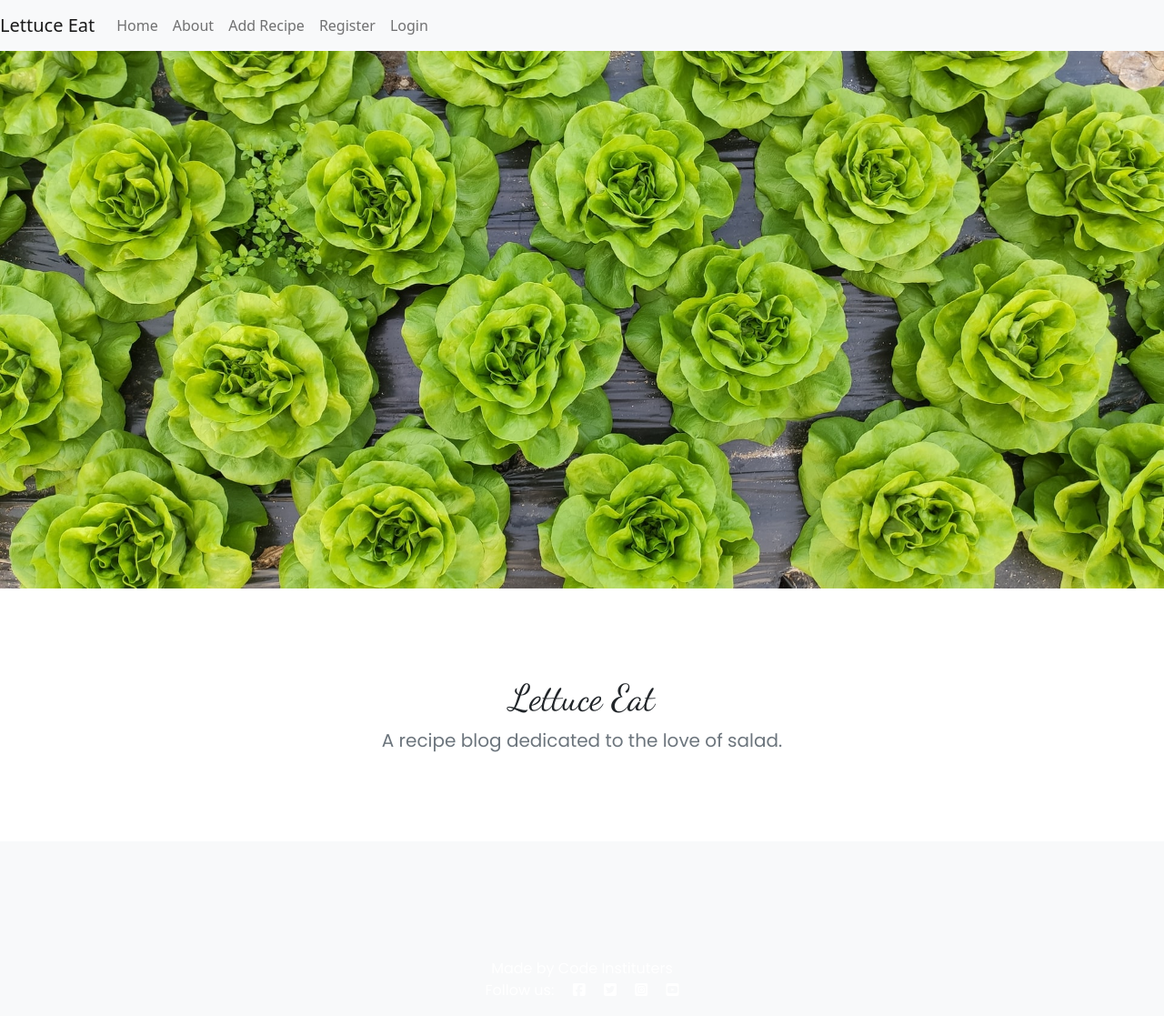
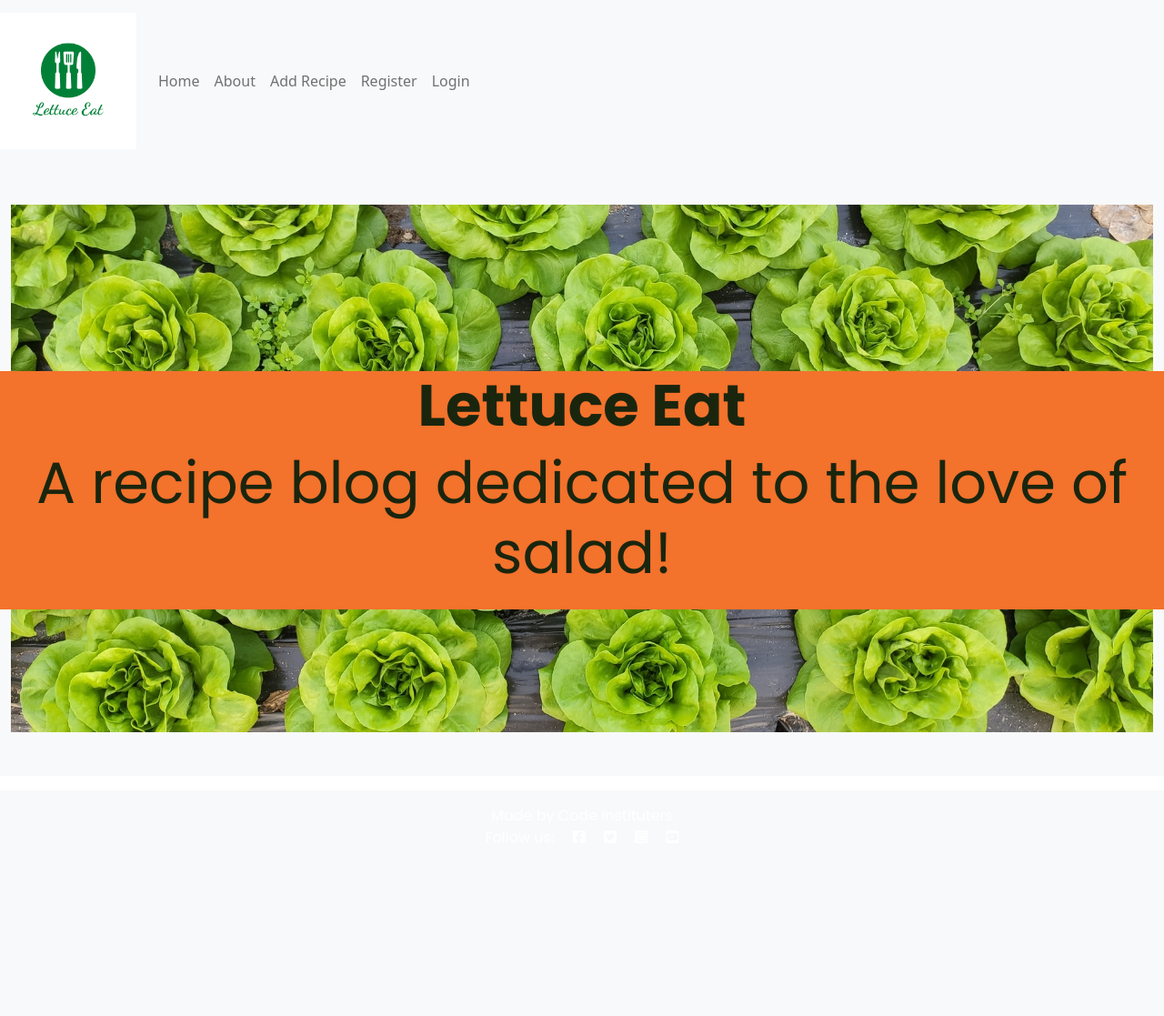
Before and after one commit to Kat632/PP4-LettuceEat, a Django app: page / in a window 1280 px wide. Shown: the whole page at 91% size. After the commit the page ends 805 px from the top, so only its background shows below. Run offline with Django 3.2, Linux system fonts and the light colour scheme; data that the repository does not hold is empty; some libraries are stand-ins or nearby versions.

Commit message:
add logo and more styling

```diff
--- a/blog/forms.py
+++ b/blog/forms.py
@@ -19,6 +19,7 @@ class RecipeForm(forms.ModelForm):
         model = Recipe
         fields = [
             'title',
+            'slug',
             'excerpt',
             'prep_time',
             'difficulty',
--- a/static/css/style.css
+++ b/static/css/style.css
@@ -53,3 +53,33 @@
   .lettuce-eat {
     font-family: 'Dancing Script', cursive;
   }
+
+  .header-image {
+    position: relative;
+}
+
+.caption {
+    position: absolute;
+    top: 45%;
+    left: 0;
+    width: 100%;
+    background-color: #F3722C;
+  }
+
+  .lettuce-text {
+    color: #1A250E;
+    font-size: 4rem;
+  }
+
+/*
+ BUTTON STYLING
+*/
+
+.btn {
+  position: relative;
+  color: #1A250E;
+  width: 256px;
+  height: 64px;
+  line-height: 64px;
+  transition: all 0.3s;
+}
--- a/templates/base.html
+++ b/templates/base.html
@@ -1,5 +1,3 @@
-{% load static %}
-
 <!DOCTYPE html>
 <html lang="en">
   <head>
@@ -21,6 +19,7 @@
     </script>
 
     <!-- Custom styles for this template -->
+    {% load static %}
     <link rel="stylesheet" href="{% static 'css/style.css' %}">
 
     <!-- Font Awesome -->
@@ -33,10 +32,9 @@
 
       <!-- Navigation-->
       <nav class="navbar navbar-expand-lg navbar-light bg-light">
-        <a class="navbar-brand" href="{% url 'home' %}">Lettuce Eat</a>
-        <button class="navbar-toggler" type="button" data-toggle="collapse" data-target="#navbarTogglerDemo02" aria-controls="navbarTogglerDemo02" aria-expanded="false" aria-label="Toggle navigation">
-          <span class="navbar-toggler-icon"></span>
-        </button>
+        {% load static %}
+        <a class="navbar-brand" href="{% url 'home' %}"><img src="{% static '/site_images/lettuce-eat-logo.png' %}" alt="Lettuce Eat Logo" width="150" height="150"
+            class="d-inline-block align-text-top"></a>
 
         <div class="collapse navbar-collapse" id="navbarTogglerDemo02">
           <ul class="navbar-nav mr-auto mt-2 mt-lg-0">
--- a/templates/create_recipe.html
+++ b/templates/create_recipe.html
@@ -10,10 +10,10 @@
 
 {% block content %}
     {% if user.is_authenticated %}
-    <div class="container text-light">
+    <div class="container text-dark">
         <div class="row">
             <div class="col mt-3 mb-5">
-                <h1>Create Your Recipe Here</h1>
+                <h2 class="text-center lettuce-text">Create your recipe here</h2>
                 <form action="." method="post" style="margin-top: 1.3em;" enctype="multipart/form-data">
                     <div class="row">
                         <div class="col">
--- a/templates/edit_recipe.html
+++ b/templates/edit_recipe.html
@@ -10,10 +10,10 @@
 
 {% block content %}
     {% if user.is_authenticated %}
-    <div class="container text-light">
+    <div class="container text-dark">
         <div class="row">
             <div class="col mt-3 mb-5">
-                <h1 class="text-center">Edit Your Recipe</h1>
+                <h2 class="text-center lettuce-text">Edit Your Recipe</h2>
                 <form action="?action=save" method="post" style="margin-top: 1.3em;" enctype="multipart/form-data">
                     <div class="row">
                         <div class="col">
--- a/templates/index.html
+++ b/templates/index.html
@@ -8,9 +8,22 @@
 
 <!-- Header Image -->
 {% block header %}
-<header>
+        <!-- Header-->
+        <header class="bg-light py-5">
+            <div class="container-fluid">
+                <div class="row gx-5 justify-content-center">
                     {% load static %}
                     <img class="img-fluid header-image" src="{% static 'site_images/toinane-OpLaMhfqTwQ-unsplash.jpg' %}" alt="lettuce background image">
+                    <div class="col-lg-6">
+                        <div class="my-5 caption">
+                            <div class="text-center">
+                            <h1 class="display-5 fw-bolder mb-2 lettuce-text">Lettuce Eat</h1>
+                            <h2 class="lead mb-4 lettuce-text">A recipe blog dedicated to the love of salad!</h2>
+                        </div>
+                        </div>
+                    </div>
+                </div>
+            </div>
         </header>
 {% endblock %}
 
@@ -19,20 +32,11 @@
 {% block content %}
 <main role="main">
 
-    <section class="jumbotron text-center">
-      <div class="container">
-        <h1 class="jumbotron-heading lettuce-eat">Lettuce Eat</h1>
-        <p class="lead text-muted">A recipe blog dedicated to the love of salad.</p>
-      </div>
-    </section>
-
-    <div class="album py-5 bg-light">
-      <div class="container">
-
+    <div class="container text-center text-md-left mb-3">
+        <div class="row text-center text-md-left g-3 card-row">
             {% for recipe in recipe_list %}
-        <div class="row">
-          <div class="col-md-4">
-            <div class="card mb-4 box-shadow">
+            <div class="col-12 col-md-6 col-lg-3 col-xl-3 mx-auto mt-3">
+                <div class="card box-shadow h-100">
                     {% if "placeholder" in recipe.featured_image.url %}
                     {% load static %}
                     <img class="card-img-top" src="{% static 'site_images/salad-g46be2ceac_1920.jpg' %}"
@@ -40,7 +44,6 @@
                     {% else %}
                     <img class="card-img-top recipe-image" src="{{ recipe.featured_image.url }}" alt="{{ recipe.title }}">
                     {% endif %}
-
                     <div class="card-body">
                         <h3 class="card-title">{{ recipe.title }}</h3>
                         <p class="card-text">{{ recipe.excerpt }}</p>
@@ -57,6 +60,9 @@
                     <div class="card-footer">
                         <a href="{% url 'recipe_detail' recipe.slug %}" class="btn">View
                             Recipe</a>
+                    </div>
+
+
                 </div>
             </div>
         </div>
```
Also changed, not shown: static/site_images/lettuce-eat-logo.png (added). Lines whose indentation alone changed are shown as unchanged.
